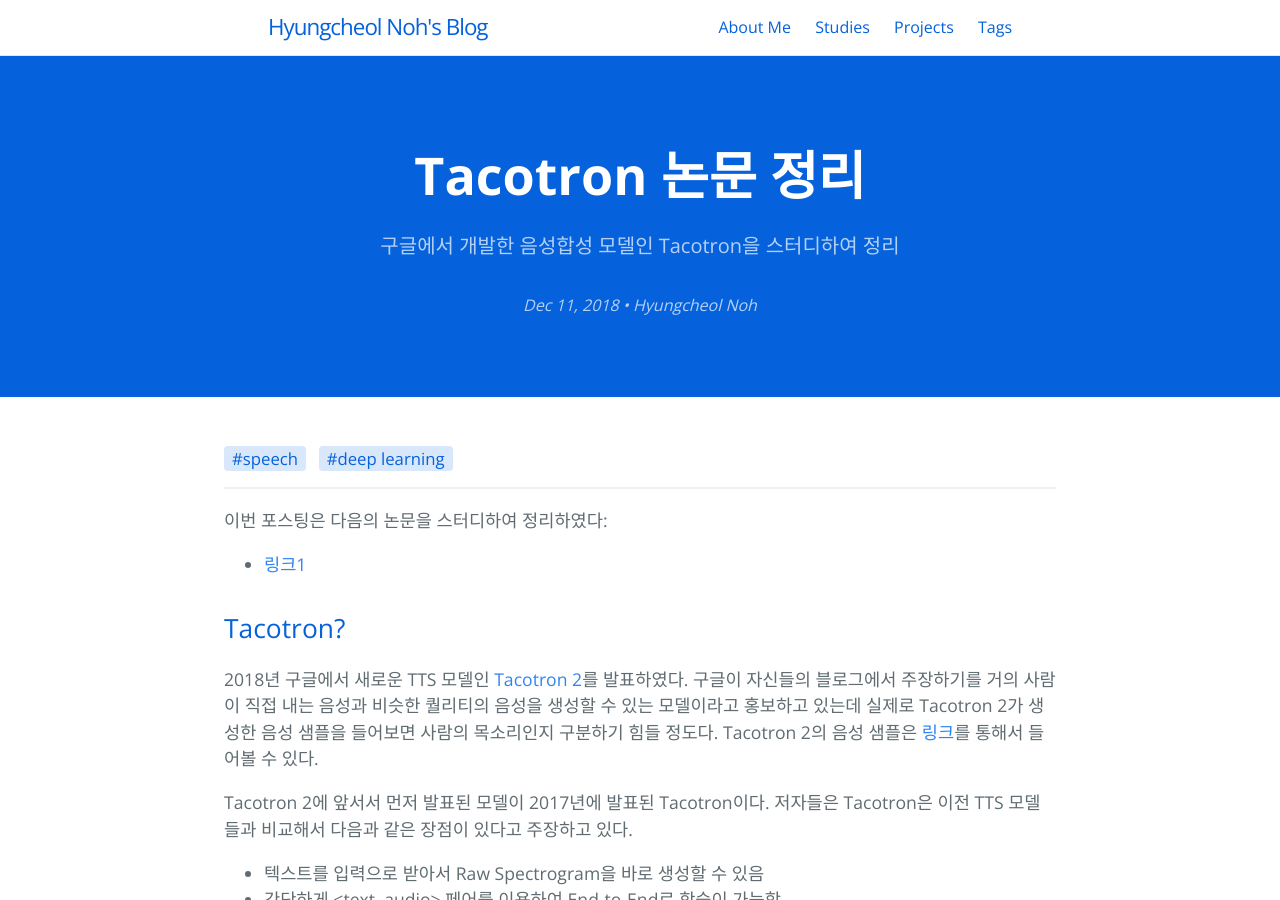
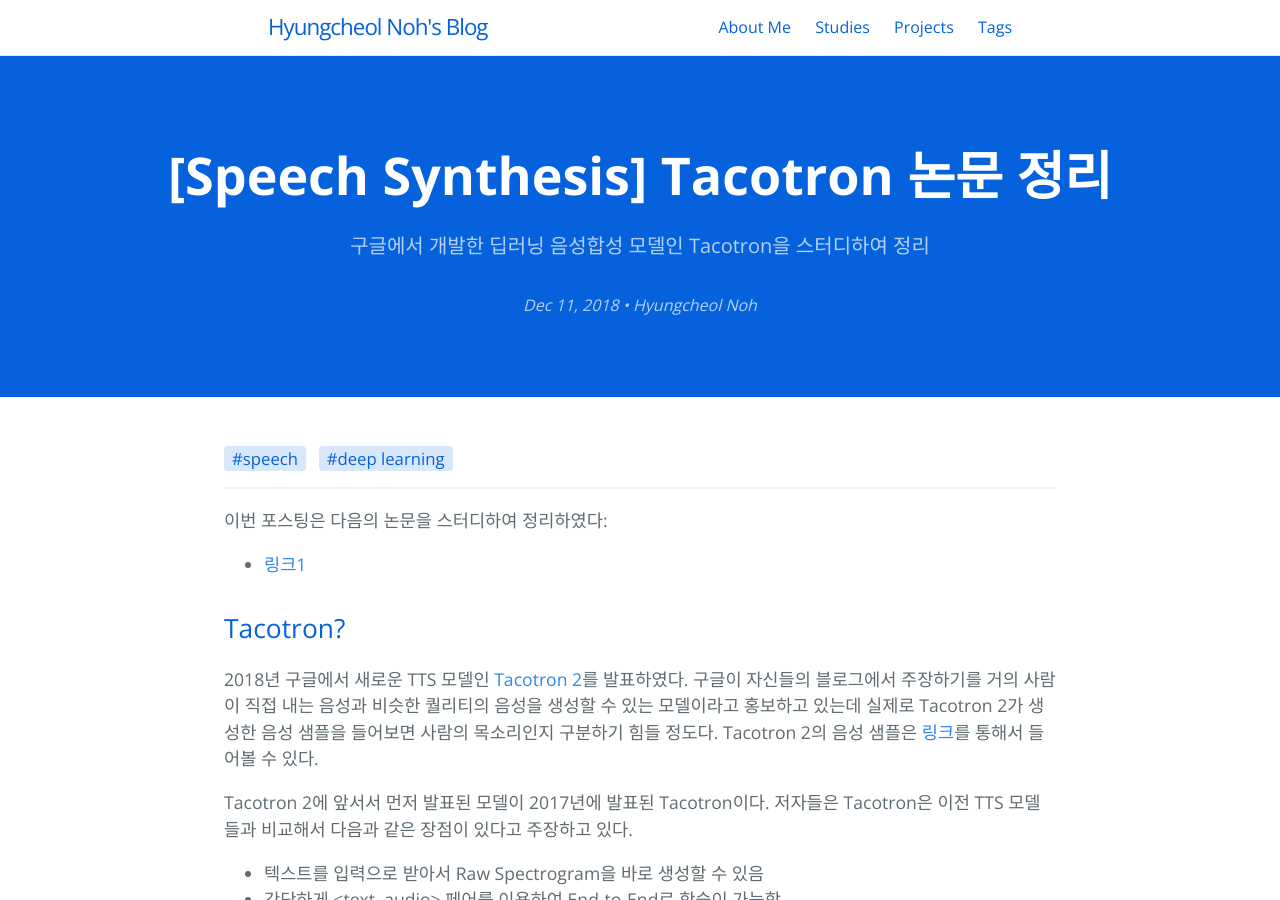
Before and after one commit to hcnoh/hcnoh.github.io, a Jekyll site: the page built from _posts/2018-12-11-tacotron.md, in a window 1280 px wide and 900 px high. Built offline with Jekyll 4.4.1, drawn with Linux system fonts in a browser that asks for light colours; formulas are drawn with MathJax 3; comment, search, counter and statistics services are not loaded.

Commit message:
Update 2018-12-11-tacotron.md

```diff
--- a/_posts/2018-12-11-tacotron.md
+++ b/_posts/2018-12-11-tacotron.md
@@ -1,9 +1,9 @@
 ---
 layout: post
 use_math: true
-title: "Tacotron 논문 정리"
+title: "[Speech Synthesis] Tacotron 논문 정리"
 date: 2018-12-11 18:23:10
-tagline: "구글에서 개발한 음성합성 모델인 Tacotron을 스터디하여 정리"
+tagline: "구글에서 개발한 딥러닝 음성합성 모델인 Tacotron을 스터디하여 정리"
 categories:
 - Speech Synthesis
 tags:
```
